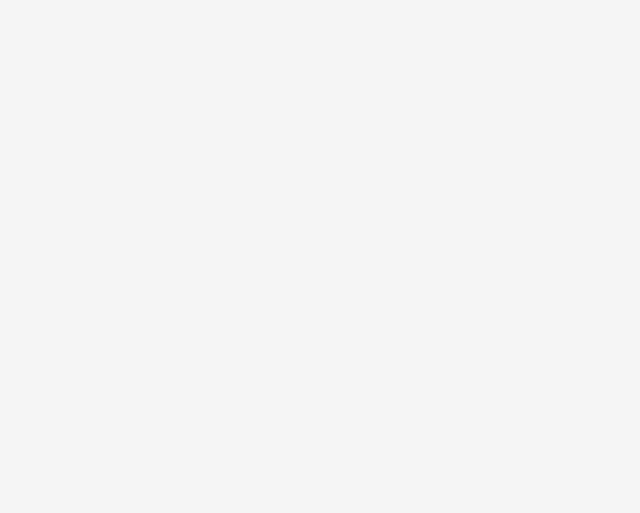
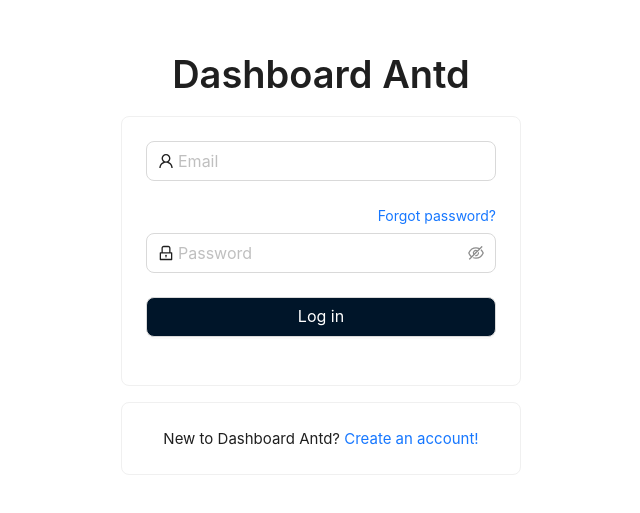
Before and after one commit to rolandowebdev/dashboard-antd, a React (Vite) app: page /login in a window 1280 px wide. Shown: the part 137-650 px from the top of the page, without its empty margins (319-959 px from the left). Built offline with nearby package versions, Linux system fonts and the light colour scheme.

Commit message:
feat: create login route and form for login

```diff
--- a/src/App.tsx
+++ b/src/App.tsx
@@ -1,7 +1,7 @@
 import { Layout } from 'antd'
 import { Route, Routes } from 'react-router-dom'
 import { Content } from './layout'
-import { Customers, Dashboard, Inventory, Orders } from './pages'
+import { Customers, Dashboard, Inventory, Login, Orders } from './pages'
 
 export const App: React.FC = () => {
 	return (
@@ -39,7 +39,7 @@ export const App: React.FC = () => {
 						</Content>
 					}
 				/>
-				<Route path='/login' />
+				<Route path='/login' element={<Login />} />
 			</Routes>
 		</Layout>
 	)
--- a/src/components/Chart/Chart.tsx
+++ b/src/components/Chart/Chart.tsx
@@ -32,8 +32,7 @@ export const Chart = ({
 				height: 298,
 				margin: 'auto',
 			}}
-			loading={isLoading}
-			bodyStyle={{ margin: 'auto' }}>
+			loading={isLoading}>
 			{isError ? (
 				<Typography.Text>{error?.message}</Typography.Text>
 			) : (
--- /dev/null
+++ b/src/pages/Login/Login.tsx
@@ -0,0 +1,66 @@
+import { LockOutlined, UserOutlined } from '@ant-design/icons'
+import { Button, Card, Form, Input, Layout, Typography, theme } from 'antd'
+import { Link } from 'react-router-dom'
+
+export const Login = () => {
+	const {
+		token: { colorBgContainer },
+	} = theme.useToken()
+	return (
+		<Layout
+			style={{
+				display: 'flex',
+				justifyContent: 'center',
+				alignItems: 'center',
+				backgroundColor: colorBgContainer,
+			}}>
+			<Typography.Title level={1}>Dashboard Antd</Typography.Title>
+			<Card bordered style={{ width: '400px' }}>
+				<Form>
+					<Form.Item name='email'>
+						<Input prefix={<UserOutlined />} placeholder='Email' size='large' />
+					</Form.Item>
+
+					<Form.Item name='password'>
+						<Link
+							style={{
+								fontSize: '14px',
+								float: 'right',
+								marginBottom: '6px',
+							}}
+							to='/forgot-password'>
+							Forgot password?
+						</Link>
+						<Input.Password
+							prefix={<LockOutlined />}
+							type='password'
+							placeholder='Password'
+							size='large'
+						/>
+					</Form.Item>
+
+					<Form.Item style={{ textAlign: 'center' }}>
+						<Button
+							style={{
+								width: '100%',
+								backgroundColor: '#001529',
+								color: '#fff',
+							}}
+							size='large'
+							htmlType='submit'>
+							Log in
+						</Button>
+					</Form.Item>
+				</Form>
+			</Card>
+
+			<Card
+				bordered
+				style={{ marginTop: '16px', width: '400px', textAlign: 'center' }}>
+				<Typography.Text style={{ fontSize: '15px' }}>
+					New to Dashboard Antd? <Link to='/register'>Create an account!</Link>
+				</Typography.Text>
+			</Card>
+		</Layout>
+	)
+}
--- a/src/pages/index.ts
+++ b/src/pages/index.ts
@@ -1,4 +1,5 @@
+export * from './Customers/Customers'
 export * from './Dashboard/Dashboard'
 export * from './Inventory/Inventory'
-export * from './Customers/Customers'
+export * from './Login/Login'
 export * from './Orders/Orders'
```
